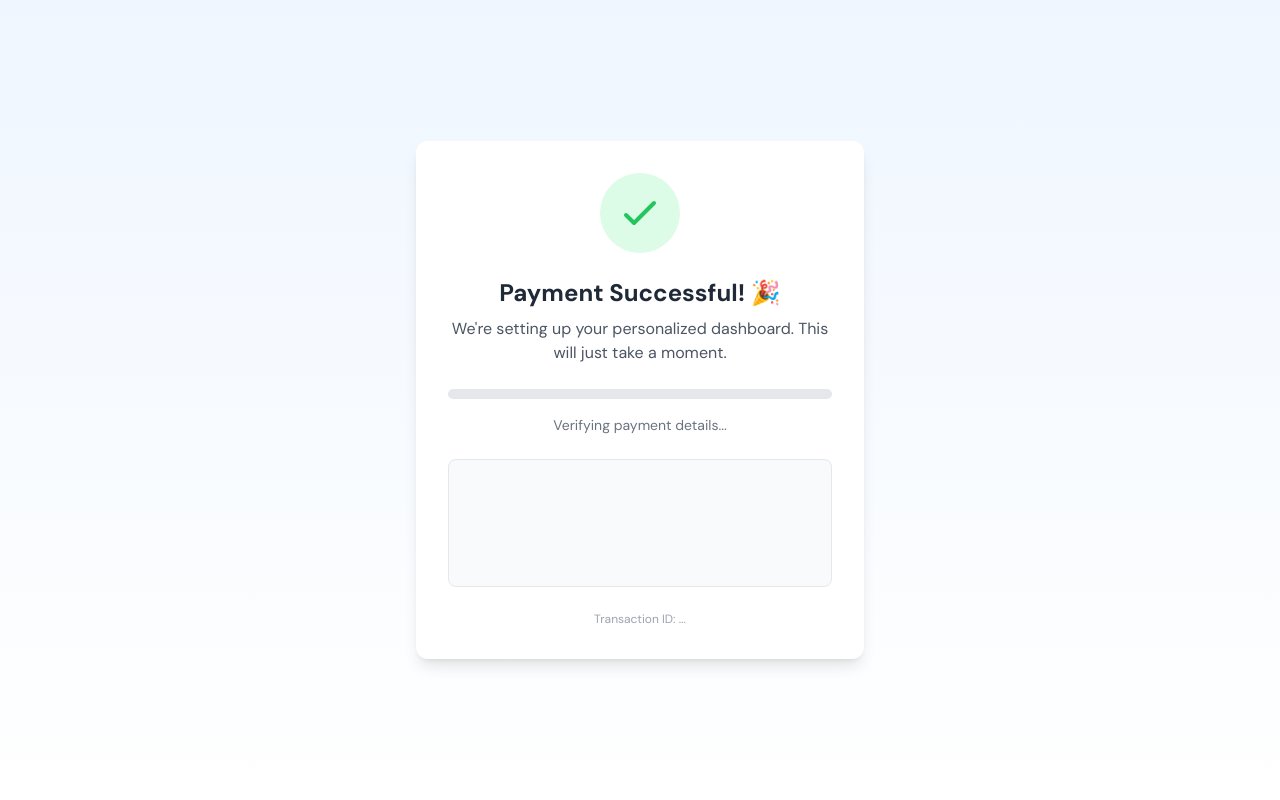
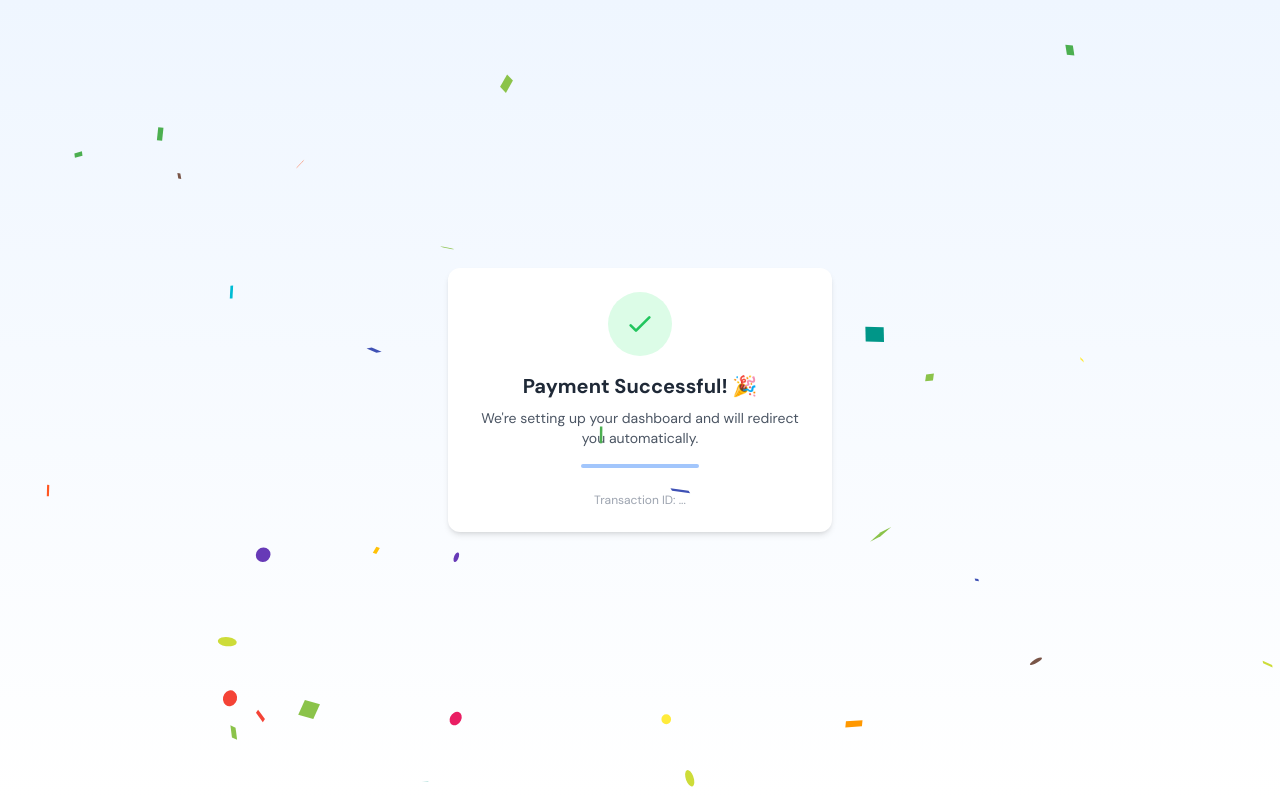
Before and after one commit to quotely-co/client, a React (Vite) app: page /success in a window 1280 px wide. Built offline with nearby package versions, Linux system fonts and the light colour scheme.

Commit message:
Updated the succes page with good ui

```diff
--- a/package.json
+++ b/package.json
@@ -32,6 +32,7 @@
     "lucide-react": "^0.469.0",
     "pdfkit": "^0.16.0",
     "react": "^18.3.1",
+    "react-confetti": "^6.4.0",
     "react-dom": "^18.3.1",
     "react-hot-toast": "^2.5.1",
     "react-router-dom": "^7.1.1",
--- a/src/pages/Success.jsx
+++ b/src/pages/Success.jsx
@@ -1,125 +1,225 @@
 import { useEffect, useState } from "react";
 import { useSearchParams } from "react-router-dom";
+import axios from "axios";
+import { Toaster, toast } from "react-hot-toast";
+import Confetti from "react-confetti";
+import { motion } from "framer-motion";
 
 const Success = () => {
   const [searchParams] = useSearchParams();
   const sessionId = searchParams.get("session_id");
-  const [progress, setProgress] = useState(0);
-  const [currentStep, setCurrentStep] = useState(0);
-  const [isComplete, setIsComplete] = useState(false);
+  const [showConfetti, setShowConfetti] = useState(true);
+  const [windowSize, setWindowSize] = useState({
+    width: window.innerWidth,
+    height: window.innerHeight,
+  });
 
-  const steps = [
-    "Verifying payment details...",
-    "Setting up your custom dashboard...",
-    "Configuring your domain...",
-    "Preparing workspace...",
-    "Almost ready..."
-  ];
+  // Update window size for confetti
+  useEffect(() => {
+    const handleResize = () => {
+      setWindowSize({
+        width: window.innerWidth,
+        height: window.innerHeight,
+      });
+    };
+
+    window.addEventListener("resize", handleResize);
+    return () => window.removeEventListener("resize", handleResize);
+  }, []);
+
+  // Hide confetti after 6 seconds
+  useEffect(() => {
+    const timer = setTimeout(() => {
+      setShowConfetti(false);
+    }, 6000);
+    return () => clearTimeout(timer);
+  }, []);
 
   useEffect(() => {
     if (!sessionId) return;
 
-    // Simulate creation process with stepped progress
-    const progressInterval = setInterval(() => {
-      setProgress(prev => {
-        const newProgress = prev + 1;
-        // Update the current step based on progress
-        if (newProgress % 20 === 0 && currentStep < steps.length - 1) {
-          setCurrentStep(prev => prev + 1);
+    // Show loading toast immediately
+    const loadingToast = toast.loading("Setting up your dashboard...", {
+      position: "top-center",
+    });
+
+    // Activate Account
+    const activateAccount = async () => {
+      try {
+        const token = localStorage.getItem("token");
+
+        const response = await axios.post(
+          "http://localhost:5000/api/factory/activate-account",
+          { sessionId },
+          {
+            headers: {
+              Authorization: `Bearer ${token}`,
+              "Content-Type": "application/json",
+            },
           }
-        return newProgress;
+        );
+
+        // Update toast on success
+        toast.success("Account activated successfully!", {
+          id: loadingToast,
+          duration: 3000,
         });
-    }, 50);
 
-    // After progress reaches 100%, wait a moment then mark as complete
+        // Show redirect toast
         setTimeout(() => {
-      clearInterval(progressInterval);
-      setProgress(100);
-      setCurrentStep(steps.length - 1);
-      setTimeout(() => {
-        setIsComplete(true);
-      }, 500);
-    }, 5000);
+          toast.loading("Redirecting to your dashboard...", {
+            duration: 2000,
+          });
+        }, 1000);
 
-    // Final redirect after completion animation
+      } catch (error) {
+        // Show error toast
+        toast.error(
+          error.response?.data?.message || "Failed to activate account",
+          { id: loadingToast }
+        );
+        setShowConfetti(false);
+        return;
+      }
+
+      // Handle redirect after successful activation
       setTimeout(() => {
         const subdomain = localStorage.getItem("subdomain");
         const token = localStorage.getItem("token");
+
         if (subdomain) {
           window.location.href = `https://${subdomain}.quotely.shop?token=${encodeURIComponent(token)}`;
         } else {
-        // Fallback if subdomain isn't found
           window.location.href = "https://quotely.shop/dashboard";
         }
-    }, 7000);
+      }, 4000);
+    };
 
-    return () => clearInterval(progressInterval);
-  }, [sessionId, steps.length, currentStep]);
+    activateAccount();
+  }, [sessionId]);
+
+  // Animation variants for framer-motion
+  const containerVariants = {
+    hidden: { opacity: 0, y: 20 },
+    visible: {
+      opacity: 1,
+      y: 0,
+      transition: { duration: 0.5 }
+    }
+  };
+
+  const checkmarkVariants = {
+    hidden: { pathLength: 0, opacity: 0 },
+    visible: {
+      pathLength: 1,
+      opacity: 1,
+      transition: {
+        duration: 0.8,
+        ease: "easeInOut",
+        delay: 0.2
+      }
+    }
+  };
+
+  const circleVariants = {
+    hidden: { scale: 0, opacity: 0 },
+    visible: {
+      scale: 1,
+      opacity: 1,
+      transition: {
+        duration: 0.4,
+        ease: "easeOut"
+      }
+    }
+  };
 
   return (
-    <div className="flex flex-col items-center justify-center min-h-screen bg-gradient-to-b from-blue-50 to-white p-6">
-      <div className="w-full max-w-md bg-white rounded-xl shadow-lg p-8 text-center">
-        {/* Success Icon with Animation */}
-        <div className="mb-6">
-          <div className="mx-auto w-20 h-20 rounded-full bg-green-100 flex items-center justify-center">
-            <svg
-              className={`w-12 h-12 text-green-500 ${isComplete ? 'animate-bounce' : ''}`}
+    <div className="flex items-center justify-center min-h-screen bg-gradient-to-b from-blue-50 to-white p-4 overflow-hidden">
+      {showConfetti && (
+        <Confetti
+          width={windowSize.width}
+          height={windowSize.height}
+          recycle={false}
+          numberOfPieces={200}
+          gravity={0.15}
+        />
+      )}
+
+      <Toaster />
+
+      <motion.div
+        className="w-full max-w-sm bg-white rounded-xl shadow-md p-6 text-center"
+        initial="hidden"
+        animate="visible"
+        variants={containerVariants}
+      >
+        {/* Success Icon */}
+        <div className="mb-4">
+          <motion.div
+            className="mx-auto w-16 h-16 rounded-full bg-green-100 flex items-center justify-center"
+            variants={circleVariants}
+          >
+            <motion.svg
+              className="w-8 h-8 text-green-500"
               fill="none"
               stroke="currentColor"
               viewBox="0 0 24 24"
               xmlns="http://www.w3.org/2000/svg"
             >
-              <path
+              <motion.path
                 strokeLinecap="round"
                 strokeLinejoin="round"
                 strokeWidth="2"
                 d="M5 13l4 4L19 7"
+                variants={checkmarkVariants}
               />
-            </svg>
-          </div>
+            </motion.svg>
+          </motion.div>
         </div>
 
         {/* Title and Description */}
-        <h1 className="text-2xl font-bold text-gray-800 mb-2">
-          {isComplete ? "Your Dashboard is Ready!" : "Payment Successful! 🎉"}
-        </h1>
-        <p className="text-gray-600 mb-6">
-          {isComplete
-            ? "We've created your custom workspace. Redirecting you now..."
-            : "We're setting up your personalized dashboard. This will just take a moment."}
-        </p>
+        <motion.h1
+          className="text-xl font-bold text-gray-800 mb-2"
+          initial={{ opacity: 0 }}
+          animate={{ opacity: 1 }}
+          transition={{ delay: 0.6 }}
+        >
+          Payment Successful! 🎉
+        </motion.h1>
 
-        {/* Progress Bar */}
-        <div className="w-full bg-gray-200 rounded-full h-2.5 mb-4">
-          <div
-            className="bg-blue-600 h-2.5 rounded-full transition-all duration-300 ease-out"
-            style={{ width: `${progress}%` }}
+        <motion.p
+          className="text-gray-600 mb-4 text-sm"
+          initial={{ opacity: 0 }}
+          animate={{ opacity: 1 }}
+          transition={{ delay: 0.8 }}
+        >
+          We're setting up your dashboard and will redirect you automatically.
+        </motion.p>
+
+        {/* Pulse Animation for Loading */}
+        <motion.div
+          className="w-16 h-1 bg-blue-100 rounded-full mx-auto mt-4"
+          animate={{
+            width: ["4rem", "10rem", "4rem"],
+            backgroundColor: ["#dbeafe", "#60a5fa", "#dbeafe"]
+          }}
+          transition={{
+            duration: 2,
+            repeat: Infinity,
+            ease: "easeInOut"
+          }}
         />
-        </div>
 
-        {/* Current Step Text */}
-        <p className="text-sm text-gray-500 min-h-[20px]">
-          {steps[currentStep]}
-        </p>
-
-        {/* Dashboard Creation Animation */}
-        <div className="my-6 relative h-32 bg-gray-50 rounded-lg overflow-hidden border border-gray-200">
-          {/* Simulated dashboard elements appearing */}
-          <div className={`absolute top-0 left-0 w-full h-8 bg-blue-500 transition-opacity duration-500 ${progress > 20 ? 'opacity-100' : 'opacity-0'}`}></div>
-          <div className={`absolute top-8 left-0 w-1/4 h-24 bg-gray-200 transition-opacity duration-500 ${progress > 40 ? 'opacity-100' : 'opacity-0'}`}></div>
-          <div className={`absolute top-8 left-1/4 w-3/4 h-6 bg-gray-300 transition-opacity duration-500 ${progress > 60 ? 'opacity-100' : 'opacity-0'}`}></div>
-          <div className={`absolute top-14 left-1/4 w-3/4 h-18 grid grid-cols-3 gap-2 p-2 transition-opacity duration-500 ${progress > 80 ? 'opacity-100' : 'opacity-0'}`}>
-            <div className="bg-blue-100 rounded"></div>
-            <div className="bg-green-100 rounded"></div>
-            <div className="bg-yellow-100 rounded"></div>
-          </div>
-        </div>
-
-        {/* Additional Info */}
-        <p className="text-xs text-gray-400 mt-4">
+        {/* Transaction ID */}
+        <motion.p
+          className="text-xs text-gray-400 mt-6"
+          initial={{ opacity: 0 }}
+          animate={{ opacity: 1 }}
+          transition={{ delay: 1 }}
+        >
           Transaction ID: {sessionId?.substring(0, 8)}...
-        </p>
-      </div>
+        </motion.p>
+      </motion.div>
     </div>
   );
 };
```
Also changed, not shown: 2 other files (tests, documents, lock files or other folders). Lines whose indentation alone changed are shown as unchanged.
